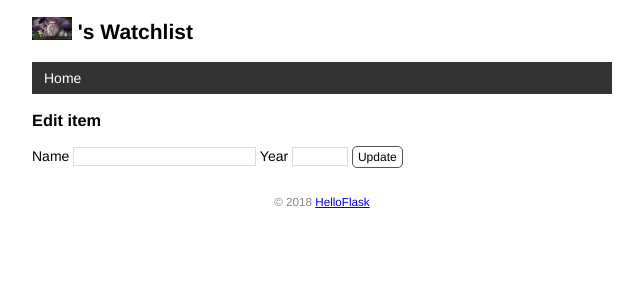
After one commit to lincaihaha/watchlist, a Flask app: template templates/edit.html in a window 1280 px wide. The commit adds this page. Shown: the top 300 px of the page, without its empty margins (318-961 px from the left). Run offline with Flask 3, Linux system fonts and the light colour scheme; the template is opened without the code that fills it, so the values that code supplies are empty.

Commit message:
create  ,edit,delte item form

```diff
--- a/app.py
+++ b/app.py
@@ -1,15 +1,16 @@
-from flask import Flask,render_template
+from flask import Flask,render_template,redirect, flash,request, url_for
 from flask import url_for
 from markupsafe import escape # 防止恶意代码注入
 from flask_sqlalchemy import SQLAlchemy  # 导入sql数据库扩展类
 import os
 import click
 
+
 app=Flask(__name__)
 # 初始化扩展，传入程序实例 app   config会增大开销
 app.config['SQLALCHEMY_DATABASE_URI'] = 'sqlite:///'+ os.path.join(app.root_path, 'data.db')
 app.config['SQLALCHEMY_TRACK_MODIFICATIONS'] = True
-
+app.config['SECRET_KEY'] = 'dev'  # 等同于 app.secret_key = 'dev'
 
 db=SQLAlchemy(app)
 
@@ -56,6 +57,37 @@ def forge():
     click.echo('Done.')
 
 
+
+
+# 编辑页面
+@app.route('/movie/edit/<int:movie_id>', methods=['GET', 'POST'])
+def edit(movie_id):
+    movie = Movie.query.get_or_404(movie_id)
+
+    if request.method == 'POST':  # 处理编辑表单的提交请求
+        title = request.form['title']
+        year = request.form['year']
+
+        if not title or not year or len(year) != 4 or len(title) > 60:
+            flash('Invalid input.')
+            return redirect(url_for('edit', movie_id=movie_id))  # 重定向回对应的编辑页面
+
+        movie.title = title  # 更新标题
+        movie.year = year  # 更新年份
+        db.session.commit()  # 提交数据库会话
+        flash('Item updated.')
+        return redirect(url_for('index'))  # 重定向回主页
+
+    return render_template('edit.html', movie=movie)  # 传入被编辑的电影记录
+
+@app.route('/movie/delete/<int:movie_id>', methods=['POST'])  # 限定只接受 POST 请求
+def delete(movie_id):
+    movie = Movie.query.get_or_404(movie_id)  # 获取电影记录
+    db.session.delete(movie)  # 删除对应的记录
+    db.session.commit()  # 提交数据库会话
+    flash('Item deleted.')
+    return redirect(url_for('index'))  # 重定向回主页
+
 # 上下文处理函数  返回的数据所有模板都可以使用
 @app.context_processor
 def inject_user():  # 函数名可以随意修改
@@ -84,9 +116,22 @@ def initdb(drop):
 def user(name):
     return f'<h1>Hello {escape(name)}!</h1><img src="http://helloflask.com/totoro.gif">'
 
-@app.route("/")
+@app.route("/", methods=['GET','POST'])
 def  index():
-    user=User.query.first()
+    if request.method == 'POST':  # 判断是否是 POST 请求
+        # 获取表单数据
+        title = request.form.get('title')  # 传入表单对应输入字段的 name 值
+        year = request.form.get('year')
+        # 验证数据
+        if not title or not year or len(year) > 4 or len(title) > 60:
+            flash('Invalid input.')  # 显示错误提示
+            return redirect(url_for('index'))  # 重定向回主页
+        # 保存表单数据到数据库
+        movie = Movie(title=title, year=year)  # 创建记录
+        db.session.add(movie)  # 添加到数据库会话
+        db.session.commit()  # 提交数据库会话
+        flash('Item created.')  # 显示成功创建的提示
+        return redirect(url_for('index'))  # 重定向回主页
     movies = Movie.query.all()  # 读取所有电影记录
     return render_template('index.html', movies=movies) # 传入变量  默认从templates里面找
 
--- a/static/style.css
+++ b/static/style.css
@@ -83,3 +83,54 @@ nav li a:hover {
     border-radius: 5px;
     padding: 3px 5px;
 }
+
+
+
+/* 覆盖某些浏览器对 input 元素定义的字体 */
+input[type=submit] {
+    font-family: inherit;
+}
+
+input[type=text] {
+    border: 1px solid #ddd;
+}
+
+input[name=year] {
+    width: 50px;
+}
+
+.btn {
+    font-size: 12px;
+    padding: 3px 5px;
+    text-decoration: none;
+    cursor: pointer;
+    background-color: white;
+    color: black;
+    border: 1px solid #555555;
+    border-radius: 5px;
+}
+
+.btn:hover {
+    text-decoration: none;
+    background-color: black;
+    color: white;
+    border: 1px solid black;
+}
+
+
+
+.alert {
+    position: relative;
+    padding: 7px;
+    margin: 7px 0;
+    border: 1px solid transparent;
+    color: #004085;
+    background-color: #cce5ff;
+    border-color: #b8daff;
+    border-radius: 5px;
+}
+
+
+.inline-form {
+    display: inline;
+}
--- a/templates/base.html
+++ b/templates/base.html
@@ -11,6 +11,10 @@
     {% endblock %}
 </head>
 <body>
+
+    {% for message in get_flashed_messages() %}
+    <div class="alert">{{ message }}</div>
+    {% endfor %}
     <h2>
         <img alt="Avatar" class="avatar" src="{{ url_for('static', filename='2.jpg') }}">
         {{ user.name }}'s Watchlist
--- /dev/null
+++ b/templates/edit.html
@@ -0,0 +1,10 @@
+{% extends 'base.html' %}
+
+{% block content %}
+<h3>Edit item</h3>
+<form method="post">
+    Name <input type="text" name="title" autocomplete="off" required value="{{ movie.title }}">
+    Year <input type="text" name="year" autocomplete="off" required value="{{ movie.year }}">
+    <input class="btn" type="submit" name="submit" value="Update">
+</form>
+{% endblock %}
```
Also changed, not shown: templates/index.html (+9 -0 lines).
